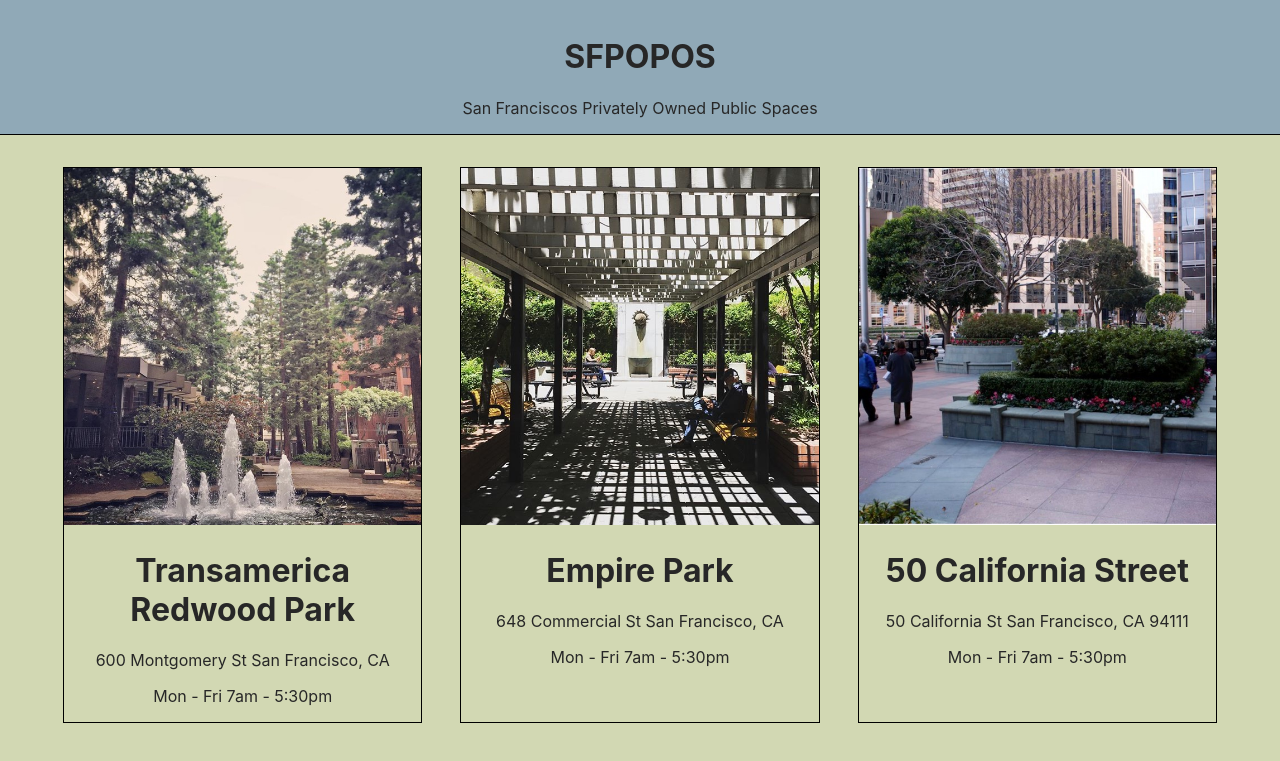
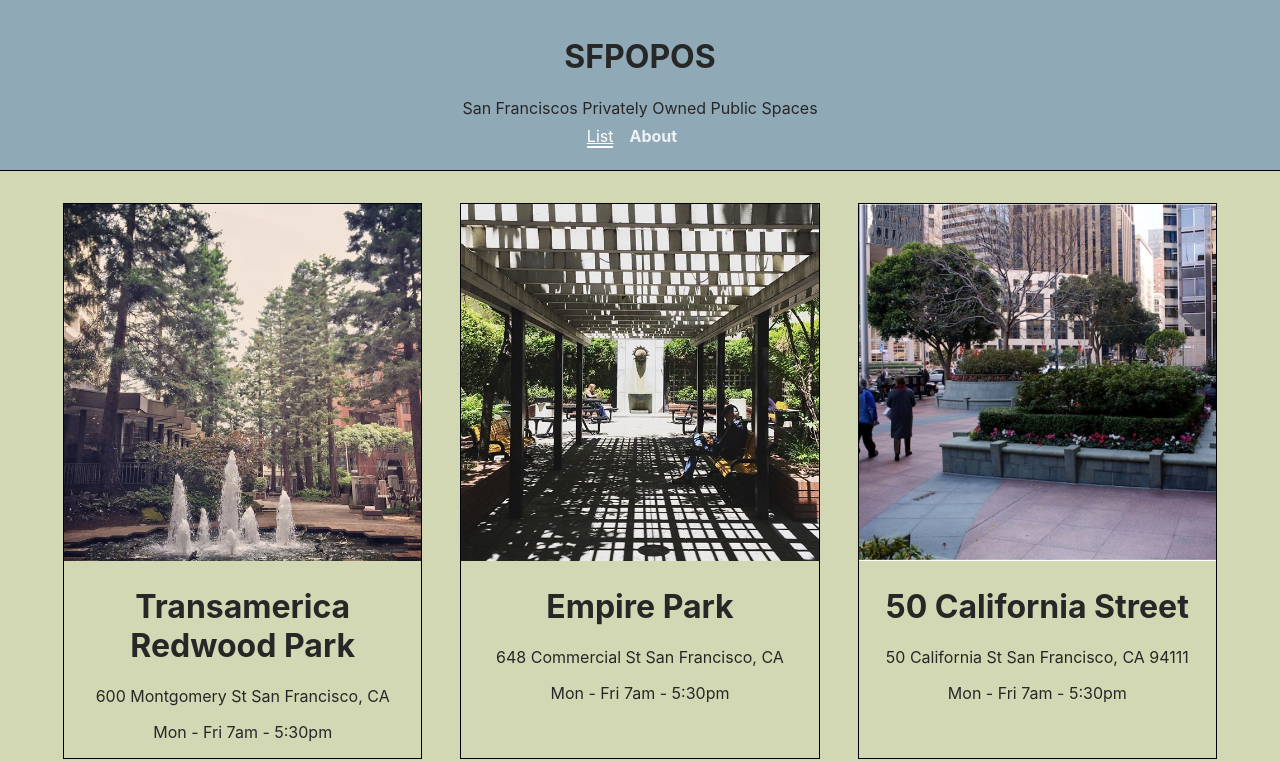
Before and after one commit to JoshBroughton/react-sfpopos-tutorial, a React (Create React App) app: page / in a window 1280 px wide. Shown: the top 761 px of the page. Built offline with nearby package versions, Linux system fonts and the light colour scheme.

Commit message:
added routes, about page, nav links

```diff
--- a/package.json
+++ b/package.json
@@ -8,6 +8,7 @@
     "@testing-library/user-event": "^13.5.0",
     "react": "^18.2.0",
     "react-dom": "^18.2.0",
+    "react-router-dom": "^6.8.0",
     "react-scripts": "5.0.1",
     "web-vitals": "^2.1.4"
   },
--- a/src/App.js
+++ b/src/App.js
@@ -1,5 +1,5 @@
-import logo from './logo.svg';
 import './App.css';
+import { Outlet } from 'react-router-dom';
 
 import Title from './components/Title'
 import POPOSList from './components/POPOSList';
@@ -9,7 +9,7 @@ function App() {
   return (
     <div className="App">
       <Title />
-      <POPOSList />
+      <Outlet />
       <Footer />
     </div>
   );
--- /dev/null
+++ b/src/components/About.js
@@ -0,0 +1,17 @@
+import React from 'react';
+
+function About() {
+  return (
+    <div>
+      <h1>About SFPOPOS</h1>
+      <p>POPOS are publicly accessible spaces in
+        forms of plazas, terraces, atriums, small
+        parks, and even snippets which are provided
+        and maintained by private developers. In San
+        Francisco, POPOS mostly appear in the Downtown
+        office district area.</p>
+    </div>
+  )
+}
+
+export default About;
--- a/src/components/Title.js
+++ b/src/components/Title.js
@@ -1,11 +1,23 @@
 import React from 'react';
+import { NavLink } from 'react-router-dom';
 import './styles/Title.css';
 
 function Title() {
   return (
     <div className="Title">
-      <h1>SFPOPOS</h1>
-      <div className="Title-Subtitle">San Franciscos Privately Owned Public Spaces</div>
+      <header>
+        <h1>SFPOPOS</h1>
+        <div className="Title-Subtitle">San Franciscos Privately Owned Public Spaces</div>
+
+        <div>
+          <NavLink
+            className={({ isActive }) => isActive ? "nav-link-active" : "nav-link" }
+            to='/'>List</NavLink>
+          <NavLink
+            className={({ isActive }) => isActive ? "nav-link-active" : "nav-link" }
+            to="/about">About</NavLink>
+        </div>
+      </header>
     </div>
   )
 }
--- a/src/components/styles/Title.css
+++ b/src/components/styles/Title.css
@@ -10,4 +10,17 @@
     margin-bottom: 2em;
     border-bottom: 1px solid black;
     background-color: #90A9B7;
-  }
+}
+
+.Title .nav-link {
+    display: inline-block;
+    padding: 0.5em 1em;
+    color: rgba(255, 255, 255, 0.835);
+    font-weight: bold;
+    text-decoration: none;
+}
+
+.Title .nav-link-active {
+  color: #fff;
+  border-bottom: 2px solid;
+}
--- a/src/index.css
+++ b/src/index.css
@@ -1,10 +1,16 @@
+html {
+  height: 100%;
+}
+
 body {
+  height: 100%;
   margin: 0;
   font-family: -apple-system, BlinkMacSystemFont, 'Segoe UI', 'Roboto', 'Oxygen',
     'Ubuntu', 'Cantarell', 'Fira Sans', 'Droid Sans', 'Helvetica Neue',
     sans-serif;
   -webkit-font-smoothing: antialiased;
   -moz-osx-font-smoothing: grayscale;
+  background-color: #d2d8b3;
 }
 
 code {
--- a/src/index.js
+++ b/src/index.js
@@ -1,14 +1,26 @@
 import React from 'react';
-import ReactDOM from 'react-dom/client';
+//import ReactDOM from 'react-dom/client';
+import { createRoot } from 'react-dom/client'
 import './index.css';
 import App from './App';
+import POPOSList from './components/POPOSList';
+import About from './components/About';
 import reportWebVitals from './reportWebVitals';
+import { HashRouter as Router, Routes, Route } from 'react-router-dom';
 
-const root = ReactDOM.createRoot(document.getElementById('root'));
+const rootElement = document.getElementById('root');
+const root = createRoot(rootElement);
+
 root.render(
-  <React.StrictMode>
-    <App />
-  </React.StrictMode>
+  <Router>
+    <Routes>
+      <Route path="/" element={<App />}>
+        <Route path="/" element={<POPOSList />} />
+        <Route path="about" element={<About />} />
+      </Route>
+    </Routes>
+  </Router>
+  //document.getElementById('root')
 );
 
 // If you want to start measuring performance in your app, pass a function
```
Also changed, not shown: 1 other file (tests, documents, lock files or other folders).
